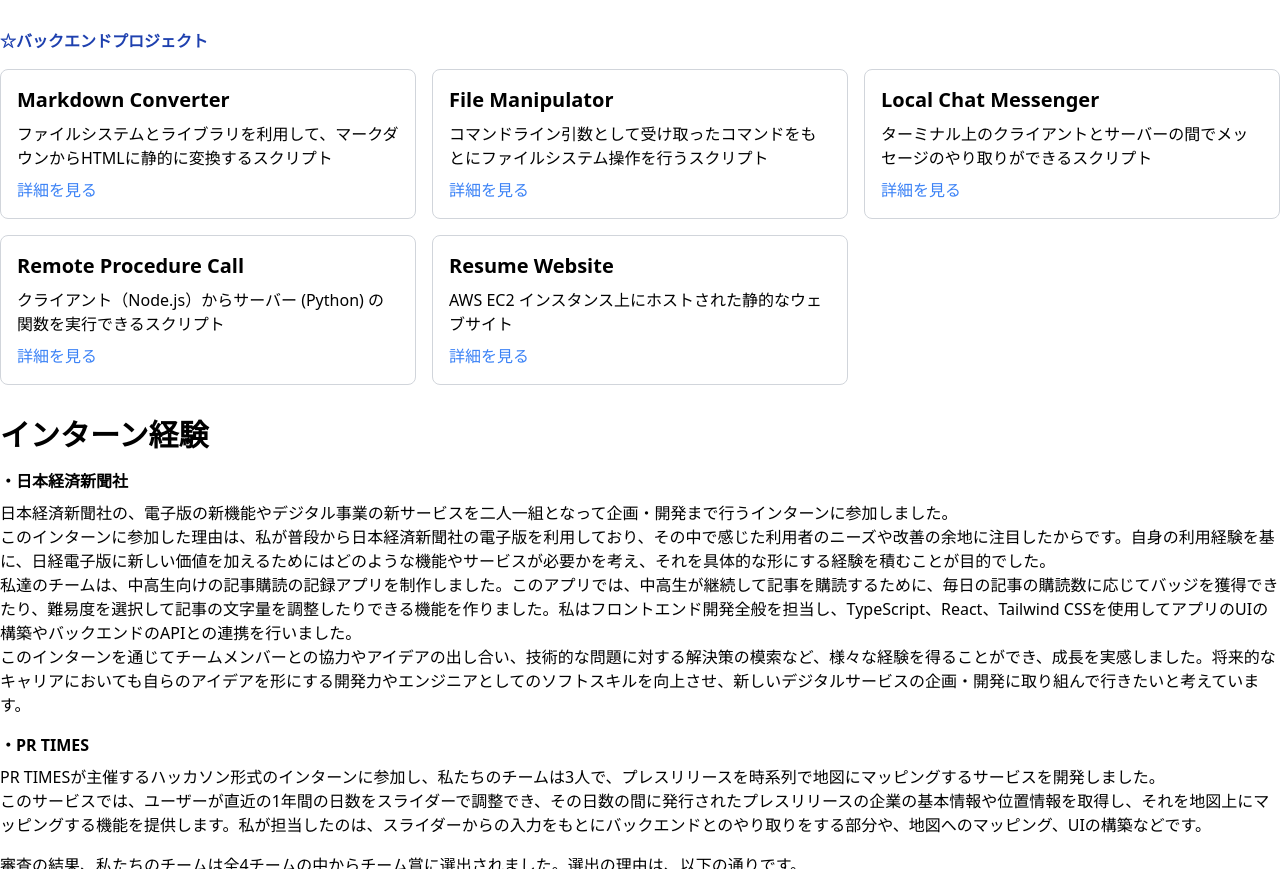
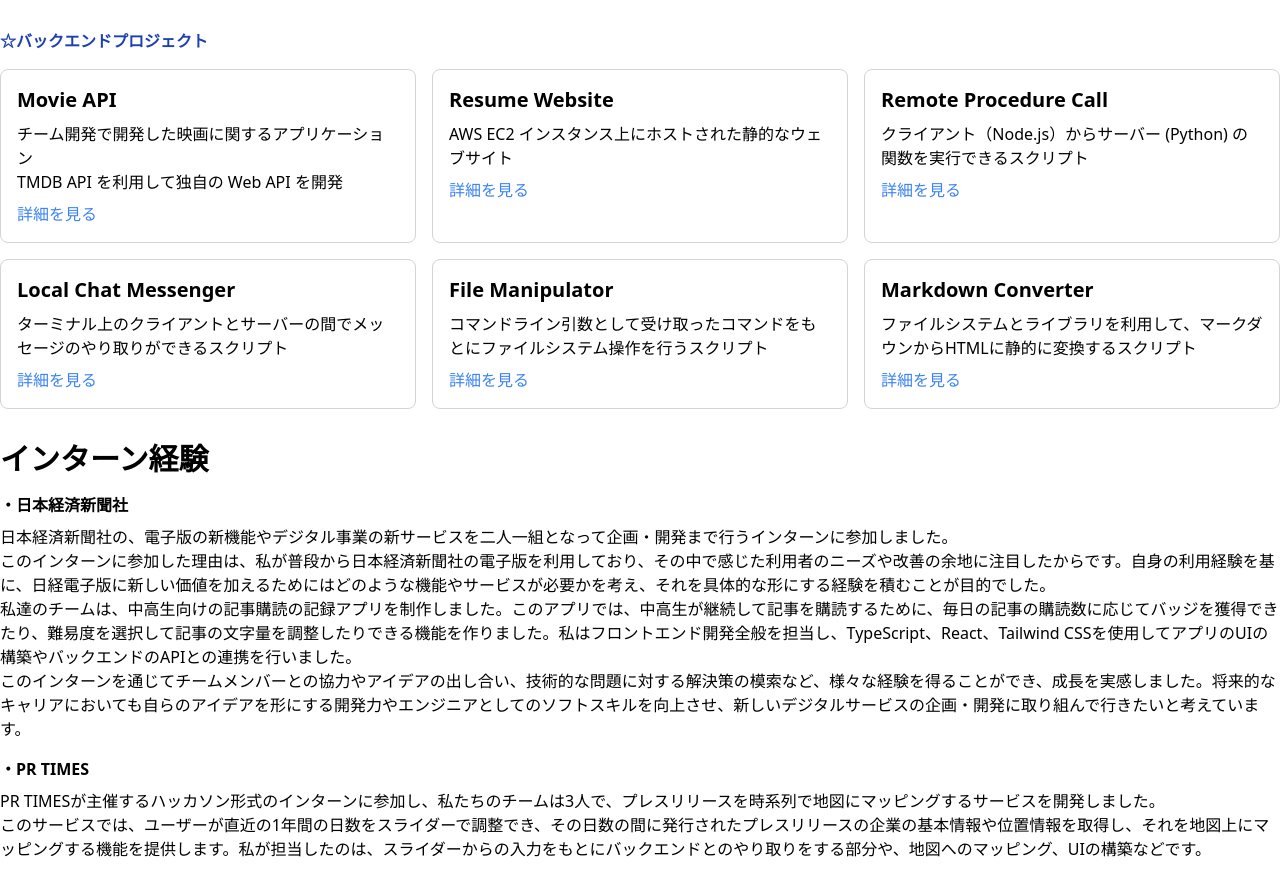
Before and after one commit to Teradad41/resume-website, a plain HTML site: page index.html in a window 1280 px wide. Shown: the part 1176-2045 px from the top of the page. Drawn offline with nearby package versions, Linux system fonts and the light colour scheme.

Commit message:
update index.html

```diff
--- a/index.html
+++ b/index.html
@@ -145,34 +145,24 @@
         </p>
         <div class="grid grid-cols-1 sm:grid-cols-2 lg:grid-cols-3 gap-4">
           <div class="border border-gray-300 p-4 rounded-lg">
-            <h3 class="text-xl font-bold mb-2">Markdown Converter</h3>
+            <h3 class="text-xl font-bold mb-2">Movie API</h3>
             <p class="my-2">
-              ファイルシステムとライブラリを利用して、マークダウンからHTMLに静的に変換するスクリプト
+              チーム開発で開発した映画に関するアプリケーション<br>
+              TMDB API を利用して独自の Web API を開発
             </p>
             <a
-              href="https://github.com/Teradad41/markdown-converter"
+                    href="https://github.com/Recursion-A/webAPI"
                     class="text-blue-500 hover:underline"
             >詳細を見る</a
             >
           </div>
           <div class="border border-gray-300 p-4 rounded-lg">
-            <h3 class="text-xl font-bold mb-2">File Manipulator</h3>
+            <h3 class="text-xl font-bold mb-2">Resume Website</h3>
             <p class="my-2">
-              コマンドライン引数として受け取ったコマンドをもとにファイルシステム操作を行うスクリプト
+              AWS EC2 インスタンス上にホストされた静的なウェブサイト
             </p>
             <a
-              href="https://github.com/Teradad41/file-manipulator"
-              class="text-blue-500 hover:underline"
-              >詳細を見る</a
-            >
-          </div>
-          <div class="border border-gray-300 p-4 rounded-lg">
-            <h3 class="text-xl font-bold mb-2">Local Chat Messenger</h3>
-            <p class="my-2">
-              ターミナル上のクライアントとサーバーの間でメッセージのやり取りができるスクリプト
-            </p>
-            <a
-              href="https://github.com/Teradad41/local-chat-messenger"
+                    href="https://github.com/Teradad41/resume-website"
                     class="text-blue-500 hover:underline"
             >詳細を見る</a
             >
@@ -190,12 +180,34 @@
             >
           </div>
           <div class="border border-gray-300 p-4 rounded-lg">
-            <h3 class="text-xl font-bold mb-2">Resume Website</h3>
+            <h3 class="text-xl font-bold mb-2">Local Chat Messenger</h3>
             <p class="my-2">
-              AWS EC2 インスタンス上にホストされた静的なウェブサイト
+              ターミナル上のクライアントとサーバーの間でメッセージのやり取りができるスクリプト
             </p>
             <a
-              href="https://github.com/Teradad41/resume-website"
+                    href="https://github.com/Teradad41/local-chat-messenger"
+                    class="text-blue-500 hover:underline"
+            >詳細を見る</a
+            >
+          </div>
+          <div class="border border-gray-300 p-4 rounded-lg">
+            <h3 class="text-xl font-bold mb-2">File Manipulator</h3>
+            <p class="my-2">
+              コマンドライン引数として受け取ったコマンドをもとにファイルシステム操作を行うスクリプト
+            </p>
+            <a
+                    href="https://github.com/Teradad41/file-manipulator"
+                    class="text-blue-500 hover:underline"
+            >詳細を見る</a
+            >
+          </div>
+          <div class="border border-gray-300 p-4 rounded-lg">
+            <h3 class="text-xl font-bold mb-2">Markdown Converter</h3>
+            <p class="my-2">
+              ファイルシステムとライブラリを利用して、マークダウンからHTMLに静的に変換するスクリプト
+            </p>
+            <a
+              href="https://github.com/Teradad41/markdown-converter"
               class="text-blue-500 hover:underline"
               >詳細を見る</a
             >
```
Lines whose indentation alone changed are shown as unchanged.
